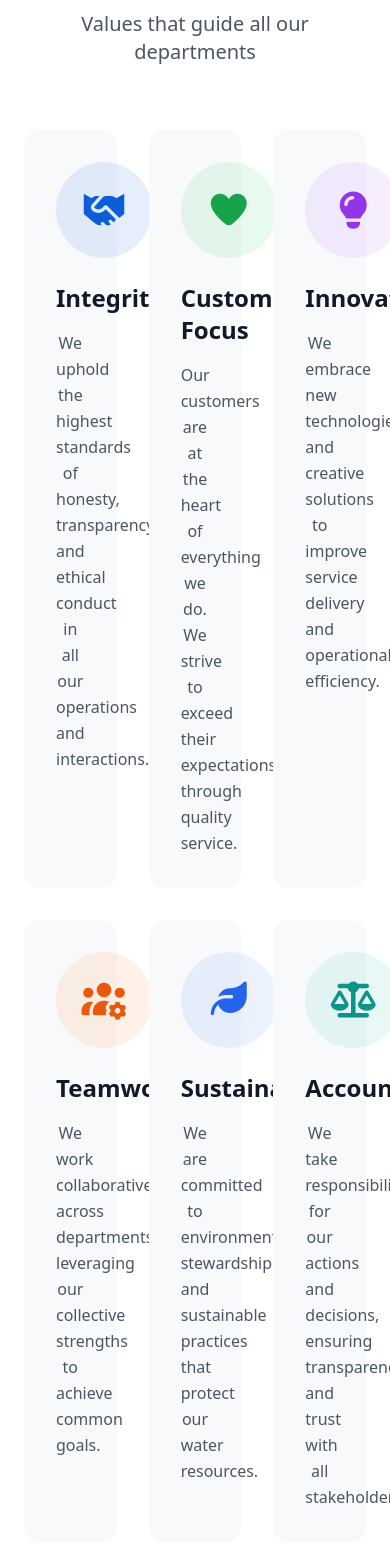
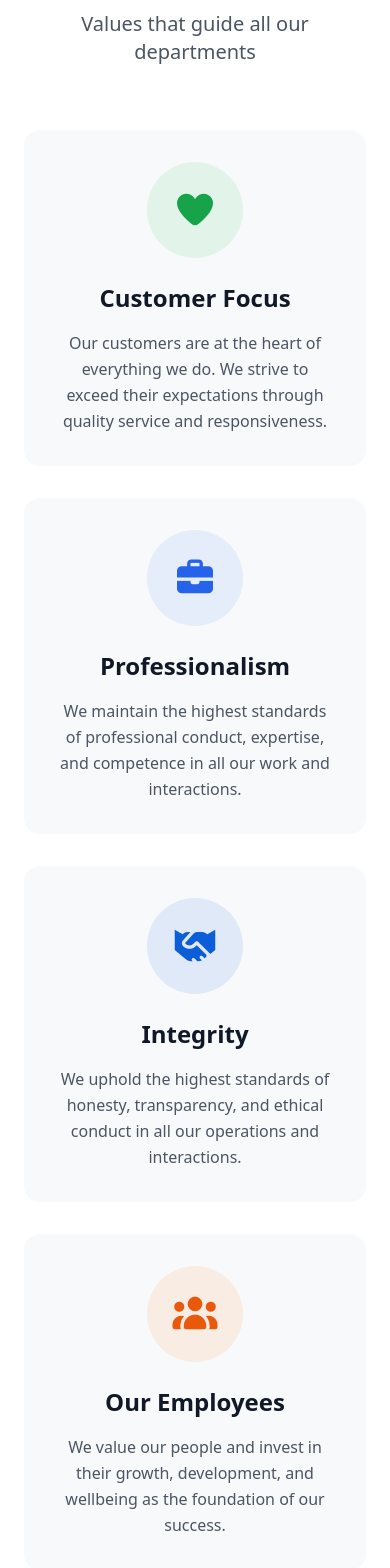
Before and after one commit to KikuyuWater/Kikuyu-Water, a React (Create React App) app in the folder kikuyu-water/: page /departments in a window 390 px wide. Shown: the part 9140-10708 px from the top of the page. Built offline with nearby package versions, Linux system fonts and the light colour scheme.

Commit message:
feat: match department page core values with about page - reduce to 5 core values with responsive grid

```diff
--- a/kikuyu-water/src/pages/department-page/DepartmentValues.jsx
+++ b/kikuyu-water/src/pages/department-page/DepartmentValues.jsx
@@ -13,9 +13,44 @@ const DepartmentValues = () => {
           </p>
         </div>
 
-        <div className="grid grid-cols-3 gap-8">
+        <div className="grid grid-cols-1 md:grid-cols-2 lg:grid-cols-3 gap-8">
+          {/* Customer Focus */}
           <div
             id="value-card-1"
+            className="bg-neutral rounded-2xl p-8 text-center hover:shadow-lg transition"
+          >
+            <div className="bg-green-500/10 w-24 h-24 rounded-full flex items-center justify-center mx-auto mb-6">
+              <i className="fa-solid fa-heart text-green-600 text-4xl"></i>
+            </div>
+            <h3 className="text-2xl font-bold text-gray-900 mb-4">
+              Customer Focus
+            </h3>
+            <p className="text-gray-600 leading-relaxed">
+              Our customers are at the heart of everything we do. We strive to
+              exceed their expectations through quality service and responsiveness.
+            </p>
+          </div>
+
+          {/* Professionalism */}
+          <div
+            id="value-card-2"
+            className="bg-neutral rounded-2xl p-8 text-center hover:shadow-lg transition"
+          >
+            <div className="bg-blue-500/10 w-24 h-24 rounded-full flex items-center justify-center mx-auto mb-6">
+              <i className="fa-solid fa-briefcase text-blue-600 text-4xl"></i>
+            </div>
+            <h3 className="text-2xl font-bold text-gray-900 mb-4">
+              Professionalism
+            </h3>
+            <p className="text-gray-600 leading-relaxed">
+              We maintain the highest standards of professional conduct, expertise,
+              and competence in all our work and interactions.
+            </p>
+          </div>
+
+          {/* Integrity */}
+          <div
+            id="value-card-3"
             className="bg-neutral rounded-2xl p-8 text-center hover:shadow-lg transition"
           >
             <div className="bg-primary/10 w-24 h-24 rounded-full flex items-center justify-center mx-auto mb-6">
@@ -28,81 +63,35 @@ const DepartmentValues = () => {
             </p>
           </div>
 
-          <div
-            id="value-card-2"
-            className="bg-neutral rounded-2xl p-8 text-center hover:shadow-lg transition"
-          >
-            <div className="bg-green-500/10 w-24 h-24 rounded-full flex items-center justify-center mx-auto mb-6">
-              <i className="fa-solid fa-heart text-green-600 text-4xl"></i>
-            </div>
-            <h3 className="text-2xl font-bold text-gray-900 mb-4">
-              Customer Focus
-            </h3>
-            <p className="text-gray-600 leading-relaxed">
-              Our customers are at the heart of everything we do. We strive to
-              exceed their expectations through quality service.
-            </p>
-          </div>
-
-          <div
-            id="value-card-3"
-            className="bg-neutral rounded-2xl p-8 text-center hover:shadow-lg transition"
-          >
-            <div className="bg-purple-500/10 w-24 h-24 rounded-full flex items-center justify-center mx-auto mb-6">
-              <i className="fa-solid fa-lightbulb text-purple-600 text-4xl"></i>
-            </div>
-            <h3 className="text-2xl font-bold text-gray-900 mb-4">
-              Innovation
-            </h3>
-            <p className="text-gray-600 leading-relaxed">
-              We embrace new technologies and creative solutions to improve
-              service delivery and operational efficiency.
-            </p>
-          </div>
-
+          {/* Our Employees */}
           <div
             id="value-card-4"
             className="bg-neutral rounded-2xl p-8 text-center hover:shadow-lg transition"
           >
             <div className="bg-orange-500/10 w-24 h-24 rounded-full flex items-center justify-center mx-auto mb-6">
-              <i className="fa-solid fa-users-gear text-orange-600 text-4xl"></i>
+              <i className="fa-solid fa-users text-orange-600 text-4xl"></i>
             </div>
-            <h3 className="text-2xl font-bold text-gray-900 mb-4">Teamwork</h3>
+            <h3 className="text-2xl font-bold text-gray-900 mb-4">Our Employees</h3>
             <p className="text-gray-600 leading-relaxed">
-              We work collaboratively across departments, leveraging our
-              collective strengths to achieve common goals.
+              We value our people and invest in their growth, development, and
+              wellbeing as the foundation of our success.
             </p>
           </div>
 
+          {/* Good Citizenship */}
           <div
             id="value-card-5"
             className="bg-neutral rounded-2xl p-8 text-center hover:shadow-lg transition"
           >
-            <div className="bg-blue-500/10 w-24 h-24 rounded-full flex items-center justify-center mx-auto mb-6">
-              <i className="fa-solid fa-leaf text-blue-600 text-4xl"></i>
+            <div className="bg-purple-500/10 w-24 h-24 rounded-full flex items-center justify-center mx-auto mb-6">
+              <i className="fa-solid fa-globe text-purple-600 text-4xl"></i>
             </div>
             <h3 className="text-2xl font-bold text-gray-900 mb-4">
-              Sustainability
+              Good Citizenship
             </h3>
             <p className="text-gray-600 leading-relaxed">
-              We are committed to environmental stewardship and sustainable
-              practices that protect our water resources.
-            </p>
-          </div>
-
-          <div
-            id="value-card-6"
-            className="bg-neutral rounded-2xl p-8 text-center hover:shadow-lg transition"
-          >
-            <div className="bg-teal-500/10 w-24 h-24 rounded-full flex items-center justify-center mx-auto mb-6">
-              <i className="fa-solid fa-scale-balanced text-teal-600 text-4xl"></i>
-            </div>
-            <h3 className="text-2xl font-bold text-gray-900 mb-4">
-              Accountability
-            </h3>
-            <p className="text-gray-600 leading-relaxed">
-              We take responsibility for our actions and decisions, ensuring
-              transparency and trust with all stakeholders.
+              We are committed to being responsible corporate citizens, contributing
+              positively to our community and environment.
             </p>
           </div>
         </div>
```
